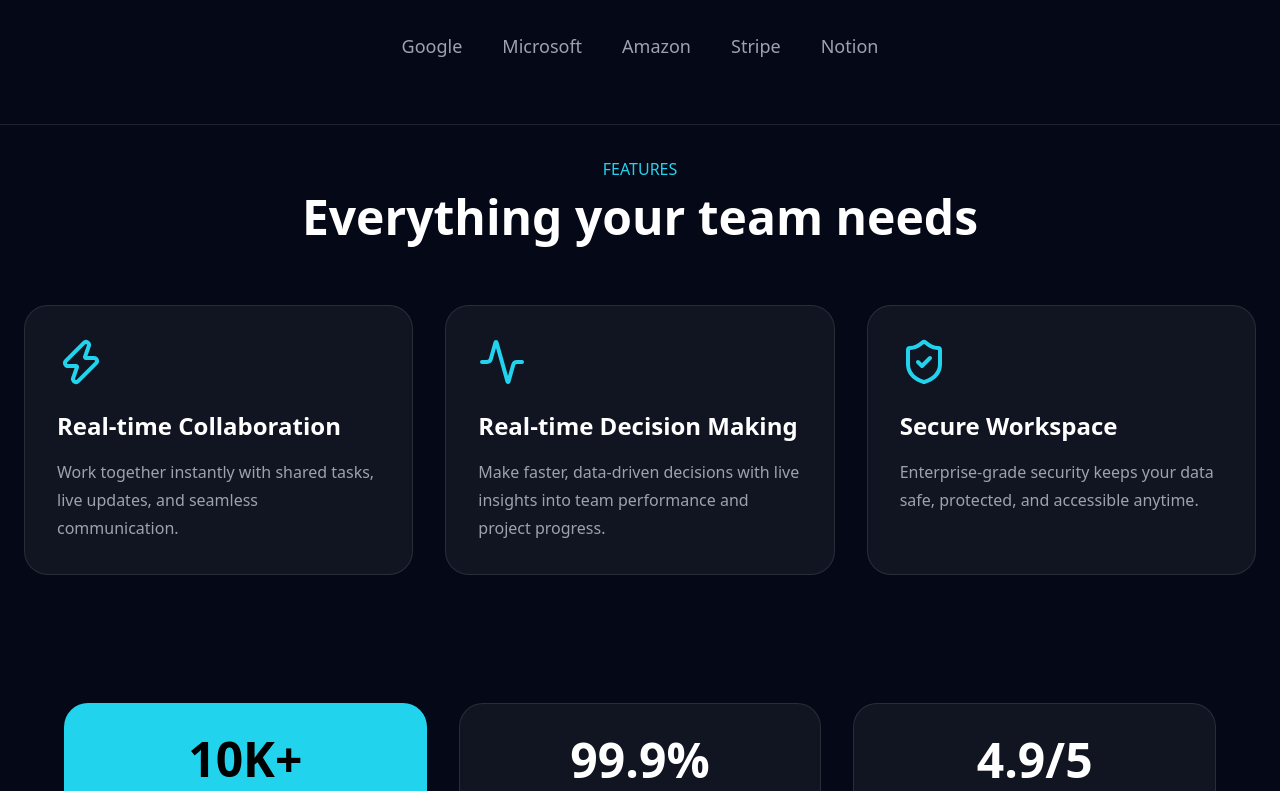
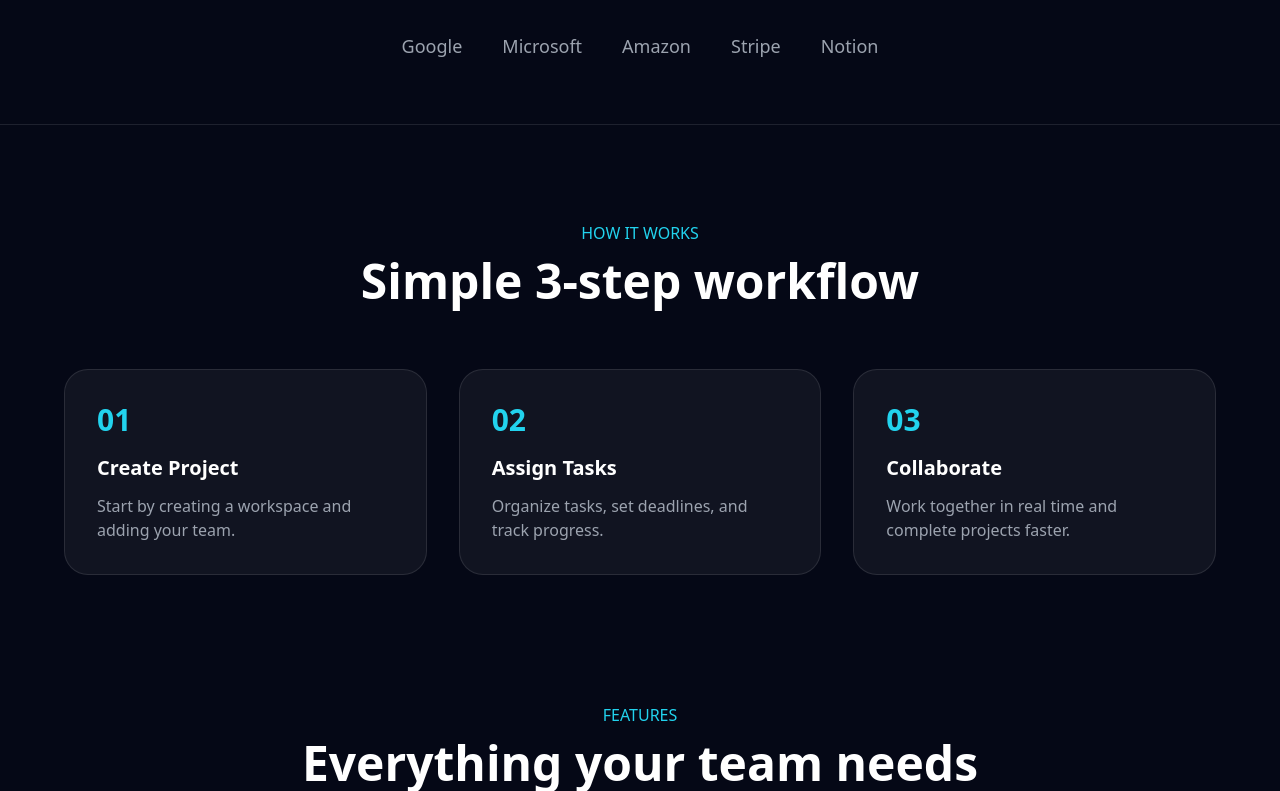
Before and after one commit to rumachoudhury/gsap-animation-landing-page, a React (Vite) app: page / in a window 1280 px wide. Shown: the part 889-1680 px from the top of the page. Built offline with nearby package versions, Linux system fonts and the light colour scheme.

Commit message:
add Simple 3-step workflow section

```diff
--- a/src/App.jsx
+++ b/src/App.jsx
@@ -277,7 +277,7 @@ export default function App() {
 
       {/*============= Simple 3-step workflow ===========*/}
 
-      {/* <section className="py-24 px-6">
+      <section className="py-24 px-6">
         <div className="text-center mb-16">
           <p className="text-cyan-400 font-medium mb-3">HOW IT WORKS</p>
           <h2 className="text-4xl md:text-5xl font-bold">
@@ -310,7 +310,7 @@ export default function App() {
             </p>
           </div>
         </div>
-      </section> */}
+      </section>
 
       {/* ================= FEATURES ================= */}
       <section id="features" className="py-8 px-6">
```
